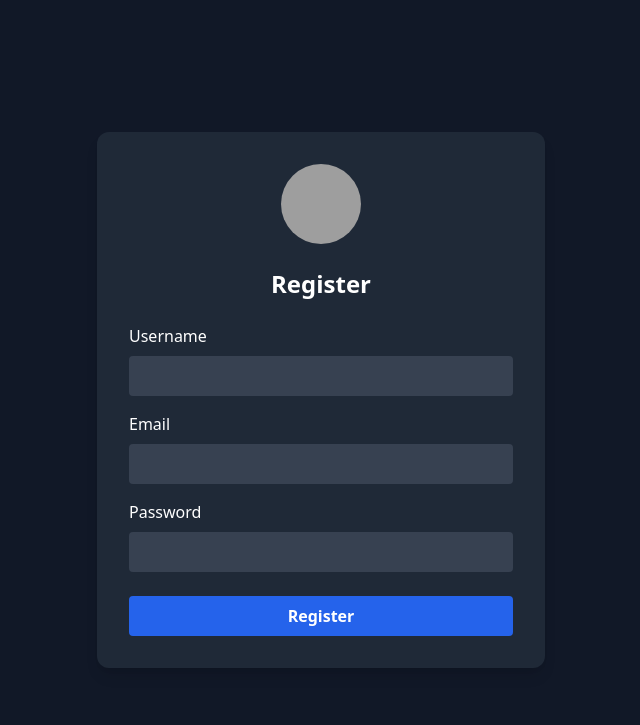
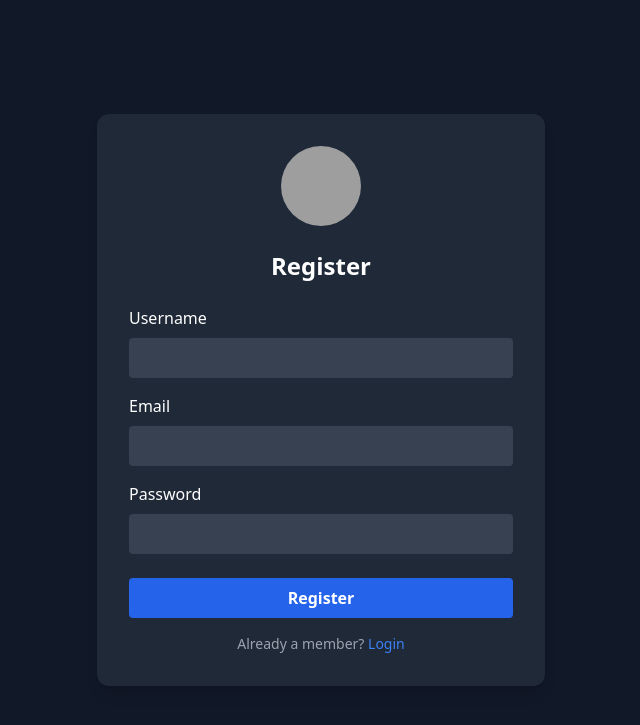
Before and after one commit to BlueHaven1/cad.bluehaven.me, a PHP site: page /register.php in a window 1280 px wide. Shown: the top 725 px of the page, without its empty margins (319-959 px from the left). Run offline with PHP 8.4, Linux system fonts and the light colour scheme; some libraries are stand-ins or nearby versions; grey boxes are pictures that could not be loaded.

Commit message:
Register

```diff
--- a/register.php
+++ b/register.php
@@ -60,6 +60,12 @@ if ($_SERVER['REQUEST_METHOD'] === 'POST') {
     <input type="password" name="password" required class="w-full px-4 py-2 rounded bg-gray-700 mb-6 focus:outline-none focus:ring-2 focus:ring-blue-500">
 
     <button type="submit" class="w-full bg-blue-600 hover:bg-blue-700 py-2 rounded text-white font-semibold">Register</button>
+    <div class="mt-4 text-center">
+  <p class="text-gray-400 text-sm">
+    Already a member?
+    <a href="login.php" class="text-blue-500 hover:underline">Login</a>
+  </p>
+</div>
   </form>
 </body>
 </html>
```
